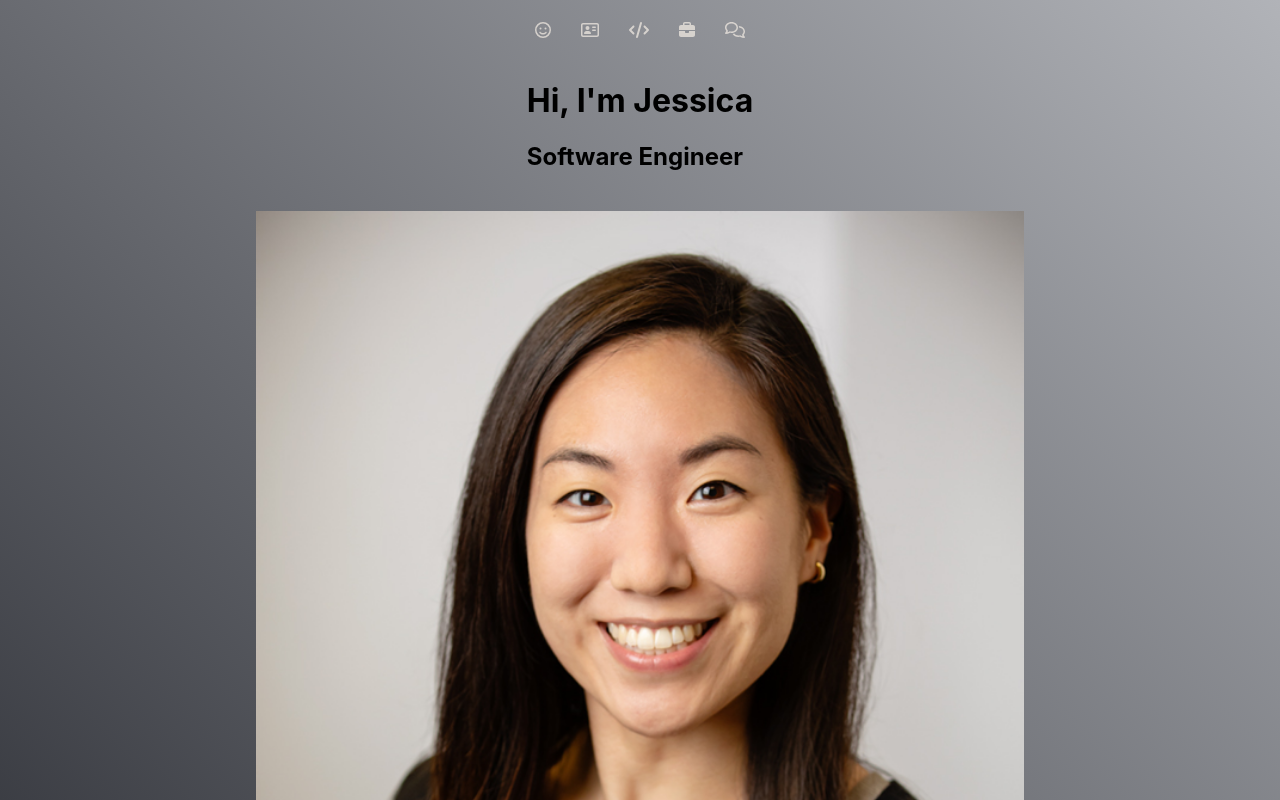
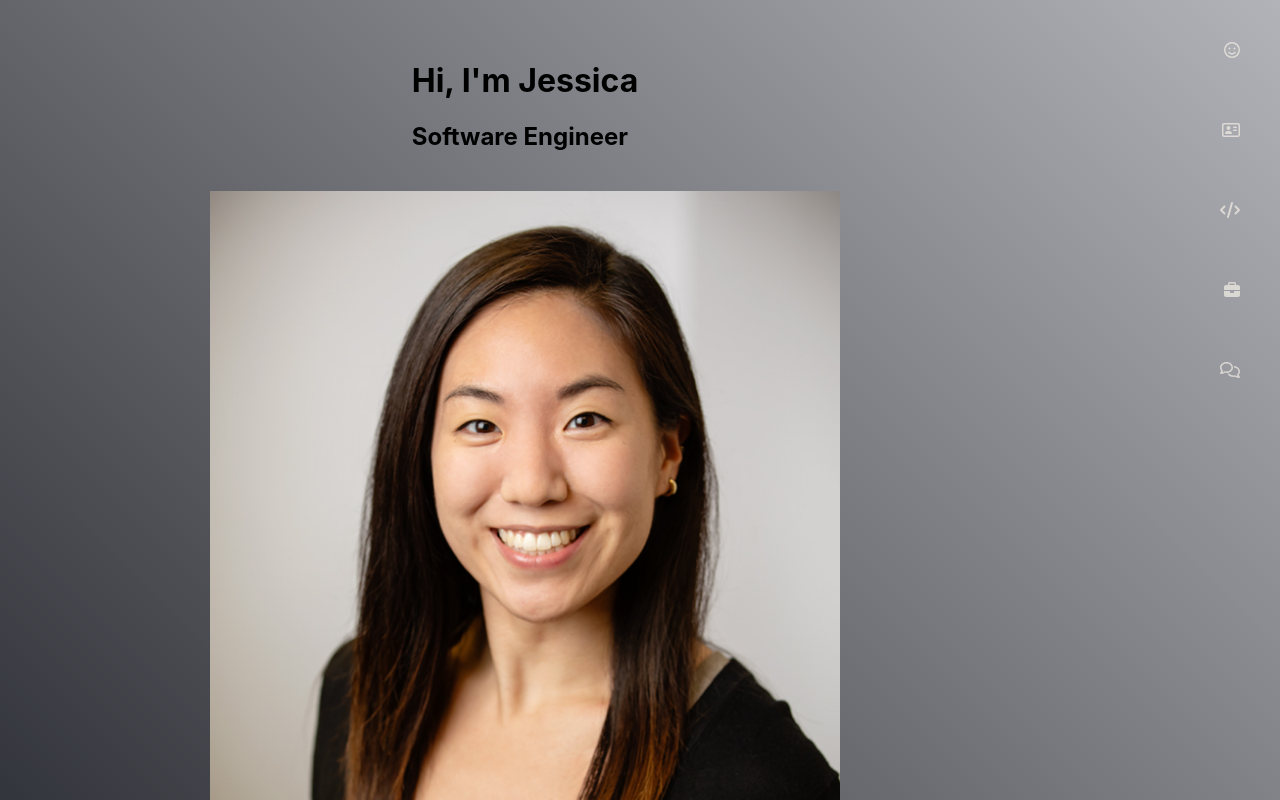
Before and after one commit to jessykim/jessica-kim-portfolio, a React (Create React App) app: page / in a window 1280 px wide. Shown: the top 800 px of the page. Built offline with nearby package versions, Linux system fonts and the light colour scheme.

Commit message:
adjust location of navbar at min-width screen of 768px

```diff
--- a/src/App.css
+++ b/src/App.css
@@ -12,3 +12,10 @@ main {
   flex-direction: column;
   align-items: center;
 }
+
+@media only screen and (min-width: 768px) {
+  main {
+    flex-direction: row-reverse;
+    align-items: flex-start;
+  }
+}
--- a/src/styles/Contact.module.css
+++ b/src/styles/Contact.module.css
@@ -129,4 +129,5 @@ textarea:hover {
   /* color: white; */
   /* border: 0.5px solid white; */
   cursor: pointer;
+  letter-spacing: 4px;
 }
--- a/src/styles/Home.module.css
+++ b/src/styles/Home.module.css
@@ -2,21 +2,15 @@
   display: flex;
   flex-direction: column;
   align-items: center;
-  /* background-color: #E6E7E5; */
-  /* height: 100vh; */
-  /* padding-top: 40px; */
   width: 100%;
-  /* color: rgba(244, 237, 228, 0.717); */
 }
 
-.home > img {
-  /* border-radius: 10px; */
+.home img {
   width: 60%;
   padding: 20px;
 }
 
 .links {
-  /* border: 0.5px solid white; */
   display: flex;
   flex-direction: column;
   width: 60%;
@@ -27,7 +21,6 @@
 .links a {
   display: flex;
   align-items: center;
-  /* color: white; */
   width: 50%;
   justify-content: center;
   color: rgb(179, 173, 165);;
@@ -36,23 +29,22 @@
 
 .links a:hover {
   border: 0.5px solid white;
-  /* background-color: rgba(255, 255, 255, 0.541); */
   font-weight: 700;
   color: rgba(255, 255, 255, 0.7);
-  /* color: rgb(179, 173, 165); */
   letter-spacing: 4px;
 }
-
-/* a svg {
-  padding: 10px;
-  width: 30%;
-} */
-
-/* svg:hover {
-  color: white;
-} */
 
 a > p {
   padding: 10px;
   margin: 0;
 }
+
+@media only screen and (min-width: 768px) {
+  .links a {
+    font-size: 20px;
+  }
+
+  .home {
+    padding-top: 40px;
+  }
+}
--- a/src/styles/NavBar.module.css
+++ b/src/styles/NavBar.module.css
@@ -7,12 +7,31 @@ nav {
 .container {
   height: 60px;
   width: 100%;
-  /* background-color: #F5EFE3; */
   background-color: none;
+  margin: 10px;
 }
 
-.container > a {
-  padding: 0 15px 0 15px;
-  /* color: #A6AA9C; */
+.container a {
+  padding: 15px;
   color: rgba(244, 237, 228, 0.717);
+  margin: 5px;
 }
+
+.container a:hover {
+  border: 0.5px solid white;
+}
+
+@media only screen and (min-width: 768px) {
+  .container {
+    flex-direction: column;
+    align-items: flex-end;
+    height: 100%;
+    position: sticky;
+    top: 0px;
+    width: 20%;
+  }
+
+  .container a {
+    padding: 25px;
+  }
+}
```
